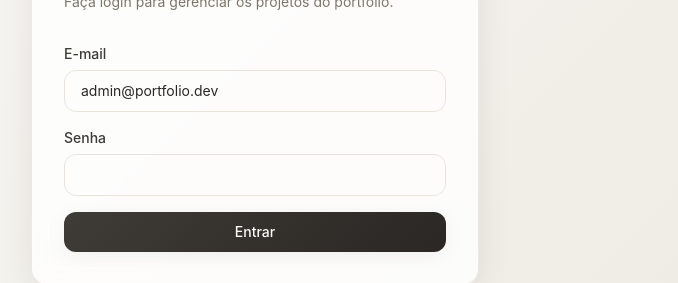
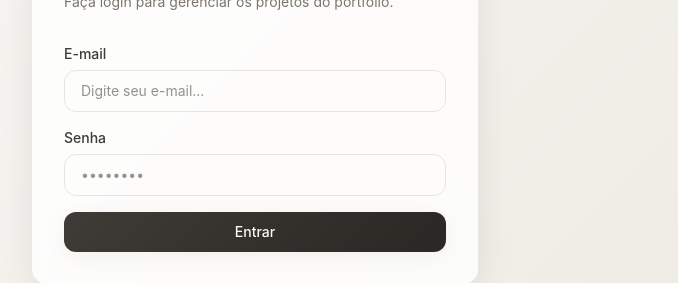
Before and after one commit to A-jota07/portfolio, a React (Vite) app: page /admin/login in a window 1280 px wide. Shown: the part 298-581 px from the top of the page, without its empty margins (385-1063 px from the left). Built offline with nearby package versions, Linux system fonts and the light colour scheme.

Commit message:
fix: limpa e-mail padrão do formulário de login

```diff
--- a/src/pages/admin/LoginPage.tsx
+++ b/src/pages/admin/LoginPage.tsx
@@ -7,7 +7,7 @@ import { Button } from '@/components/ui/Button'
 export function LoginPage() {
   const { login, isAuthenticated } = useAuth()
   const navigate = useNavigate()
-  const [email, setEmail] = useState('admin@portfolio.dev')
+  const [email, setEmail] = useState('')
   const [password, setPassword] = useState('')
   const [error, setError] = useState('')
   const [isLoading, setIsLoading] = useState(false)
@@ -52,6 +52,7 @@ export function LoginPage() {
               required
               value={email}
               onChange={(e) => setEmail(e.target.value)}
+              placeholder="Digite seu e-mail..."
               className="w-full rounded-xl border border-surface-200 px-4 py-2.5 text-sm outline-none focus:ring-2 focus:ring-accent-400/40"
             />
           </div>
@@ -62,6 +63,7 @@ export function LoginPage() {
               required
               value={password}
               onChange={(e) => setPassword(e.target.value)}
+              placeholder="••••••••"
               className="w-full rounded-xl border border-surface-200 px-4 py-2.5 text-sm outline-none focus:ring-2 focus:ring-accent-400/40"
             />
           </div>
```
